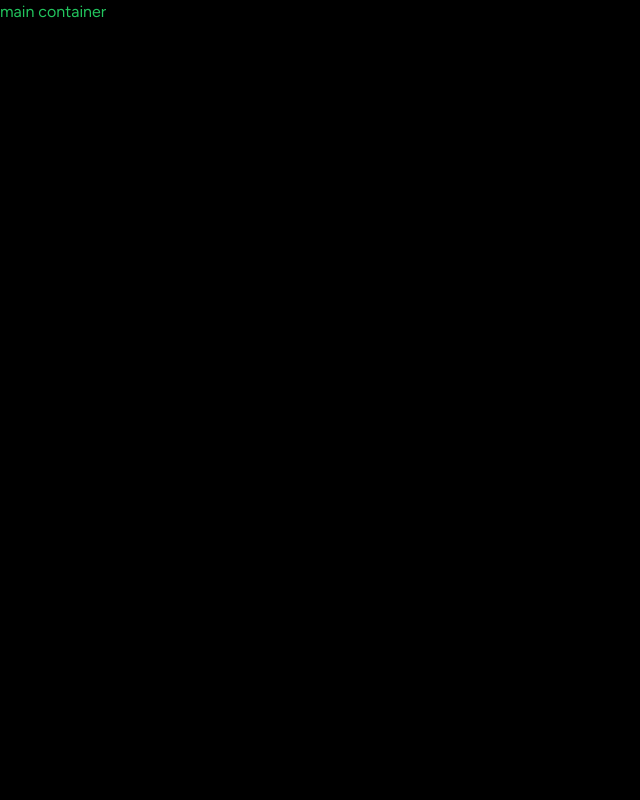
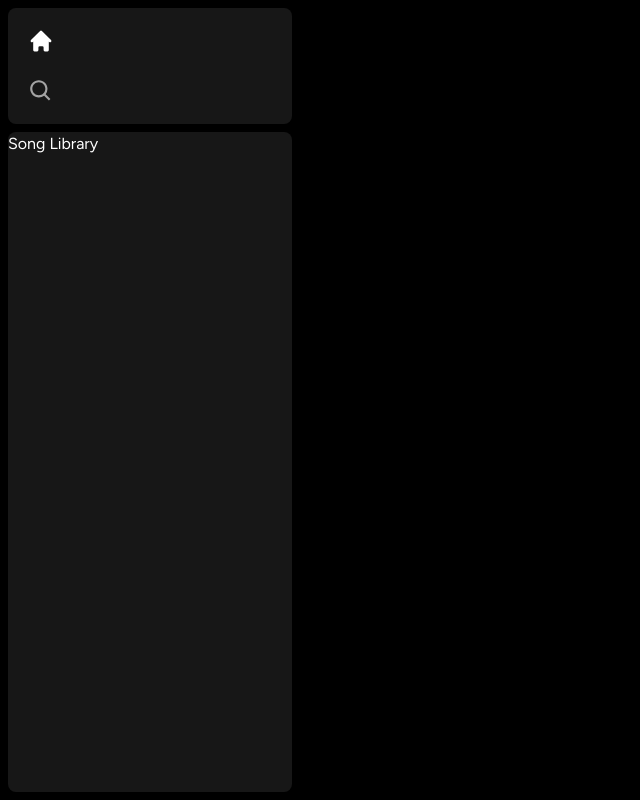
Before and after one commit to newdev-creator/next-spotify-clone, a Next.js app: page / in a window 1280 px wide. Shown: the whole page, without its empty margins (0-640 px from the left). Built offline with nearby package versions, Linux system fonts and the light colour scheme.

Commit message:
FEAT: box & Sidebar components

```diff
--- a/app/layout.tsx
+++ b/app/layout.tsx
@@ -1,3 +1,4 @@
+import Sidebar from "@/components/Sidebar";
 import "./globals.css";
 import type { Metadata } from "next";
 import { Figtree } from "next/font/google";
@@ -16,7 +17,9 @@
 }) {
   return (
     <html lang="en">
-      <body className={font.className}>{children}</body>
+      <body className={font.className}>
+        <Sidebar>{children}</Sidebar>
+      </body>
     </html>
   );
 }
--- /dev/null
+++ b/components/Box.tsx
@@ -0,0 +1,26 @@
+import { twMerge } from "tailwind-merge";
+
+interface BoxProps {
+  children: React.ReactNode;
+  className?: string;
+}
+
+const Box: React.FC<BoxProps> = ({ children, className }) => {
+  return (
+    <div
+      className={twMerge(
+        `
+        bg-neutral-900
+        rounded-lg
+        h-fit
+        w-full
+      `,
+        className
+      )}
+    >
+      {children}
+    </div>
+  );
+};
+
+export default Box;
--- a/components/Sidebar.tsx
+++ b/components/Sidebar.tsx
@@ -1,10 +1,69 @@
+"use client";
+
+import { usePathname } from "next/navigation";
+import { useMemo } from "react";
+import { HiHome } from "react-icons/hi";
+import { BiSearch } from "react-icons/bi";
+
+import Box from "./Box";
+import SidebarItem from "./SidebarItem";
+
 interface SidebarProps {
   children: React.ReactNode;
 }
 
 const Sidebar: React.FC<SidebarProps> = ({ children }) => {
-  //00:10:52
-  return <div>{children}</div>;
+  const pathname = usePathname();
+
+  const routes = useMemo(
+    () => [
+      {
+        icon: HiHome,
+        label: "Home",
+        active: pathname !== "/search",
+        href: "/",
+      },
+      {
+        icon: BiSearch,
+        label: "Search",
+        active: pathname === "/search",
+        href: "/search",
+      },
+    ],
+    [pathname]
+  );
+
+  return (
+    <div className="flex h-full">
+      <div
+        className="
+          hidden
+          md:flex
+          flex-col
+          gap-y-2
+          bg-black
+          h-full
+          w-[300px]
+          p-2
+        "
+      >
+        <Box
+          className="
+            flex
+            flex-col
+            gap-y-4
+            px-5
+            py-4
+          "
+        >
+          {routes.map((item) => (
+            <SidebarItem key={item.label} {...item} />
+          ))}
+        </Box>
+        <Box className="overflow-y-auto h-full">Song Library</Box>
+      </div>
+    </div>
+  );
 };
 
 export default Sidebar;
--- /dev/null
+++ b/components/SidebarItem.tsx
@@ -0,0 +1,48 @@
+import Link from "next/link";
+
+import { twMerge } from "tailwind-merge";
+
+import { IconType } from "react-icons";
+
+interface SidebarItemProps {
+  icon: IconType;
+  label: string;
+  active?: boolean;
+  href: string;
+}
+
+const SidebarItem: React.FC<SidebarItemProps> = ({
+  icon: Icon,
+  label,
+  active,
+  href,
+}) => {
+  return (
+    <Link
+      className={twMerge(
+        `
+      flex
+      flex-row
+      h-auto
+      items-center
+      w-full
+      gap-x-4
+      text-md
+      font-medium
+      cursor-pointer
+      hover:text-white
+      transition
+      text-neutral-400
+      py-1
+    `,
+        active && "text-white"
+      )}
+      href={href}
+    >
+      <Icon size={26} />
+      {/* 00:23:50 */}
+    </Link>
+  );
+};
+
+export default SidebarItem;
--- a/package.json
+++ b/package.json
@@ -19,6 +19,8 @@
     "postcss": "8.4.28",
     "react": "18.2.0",
     "react-dom": "18.2.0",
+    "react-icons": "^4.10.1",
+    "tailwind-merge": "^1.14.0",
     "tailwindcss": "3.3.3",
     "typescript": "5.1.6"
   }
```
Also changed, not shown: 1 other file (tests, documents, lock files or other folders).
